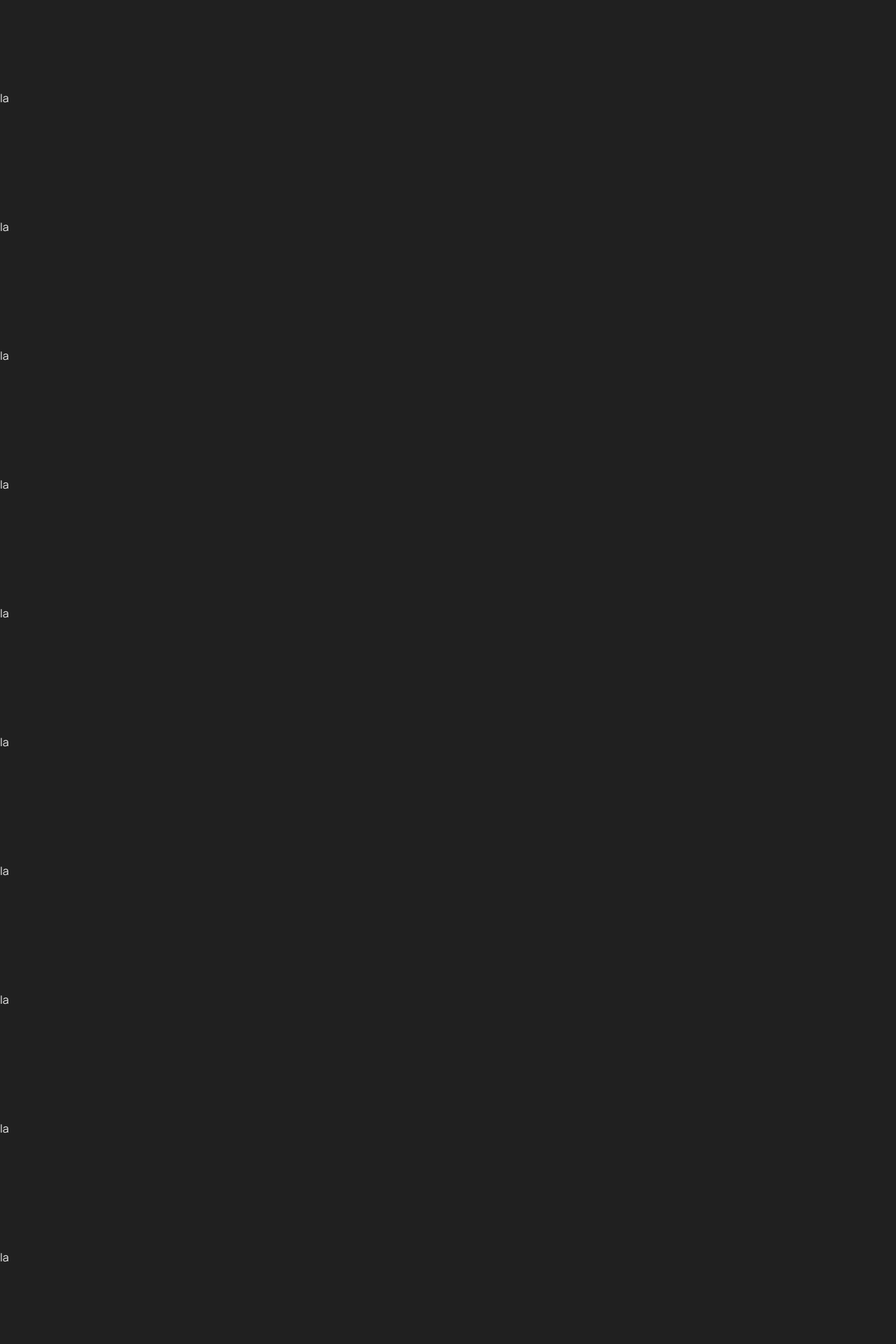
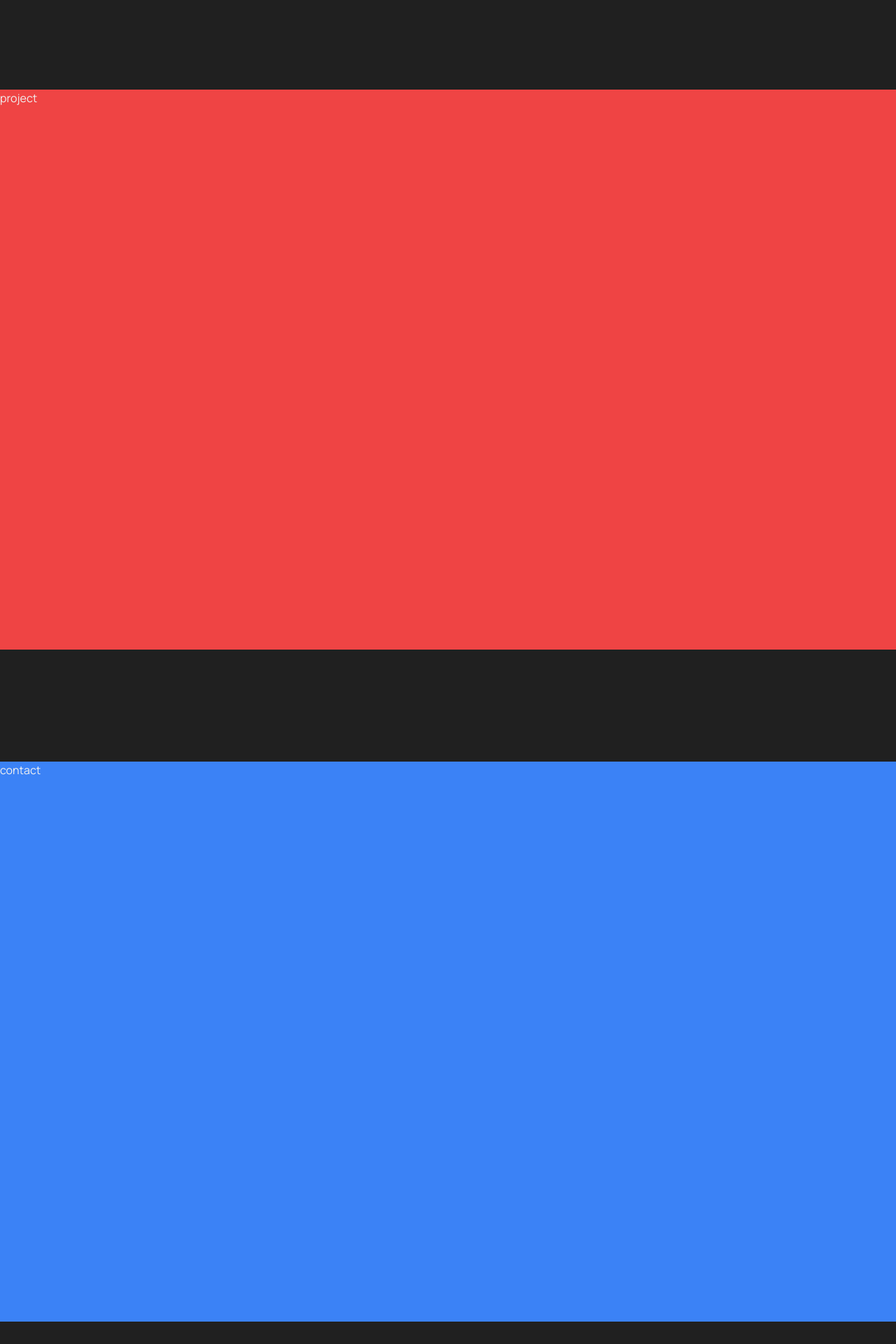
Before and after one commit to williamamadeusss/portfolio-william, a Next.js app: page / in a window 1280 px wide. Shown: the part 700-2620 px from the top of the page at 70% size. Built offline with nearby package versions, Linux system fonts and the light colour scheme.

Commit message:
change navbar links

```diff
--- a/src/app/components/navbar.tsx
+++ b/src/app/components/navbar.tsx
@@ -8,9 +8,9 @@ import Image from "@/components/ui/image";
 
 const navbarTabItems = [
   { route: "/", text: "Home" },
-  { route: "/projects", text: "Projects" },
-  { route: "/contact", text: "Contact" },
-  { route: "/about", text: "About" },
+  { route: "#projects", text: "Projects" },
+  { route: "#contact", text: "Contact" },
+  { route: "#about", text: "About" },
 ];
 
 export default function NavHeader() {
--- a/src/app/page.tsx
+++ b/src/app/page.tsx
@@ -4,17 +4,15 @@ export default function Home() {
   return (
     <main className="flex flex-col gap-40">
       <BiodataSection />
-      <p>la</p>
-      <p>la</p>
-      <p>la</p>
-      <p>la</p>
-      <p>la</p>
-      <p>la </p>
-      <p>la </p>
-      <p>la </p>
-      <p>la </p>
-      <p>la </p>
-      <p>la </p>
+      <div id="projects" className="h-screen bg-red-500">
+        project
+      </div>
+      <div id="contact" className="h-screen bg-blue-500">
+        contact
+      </div>
+      <div id="about" className="h-screen bg-green-500">
+        biodata
+      </div>
     </main>
   );
 }
```
